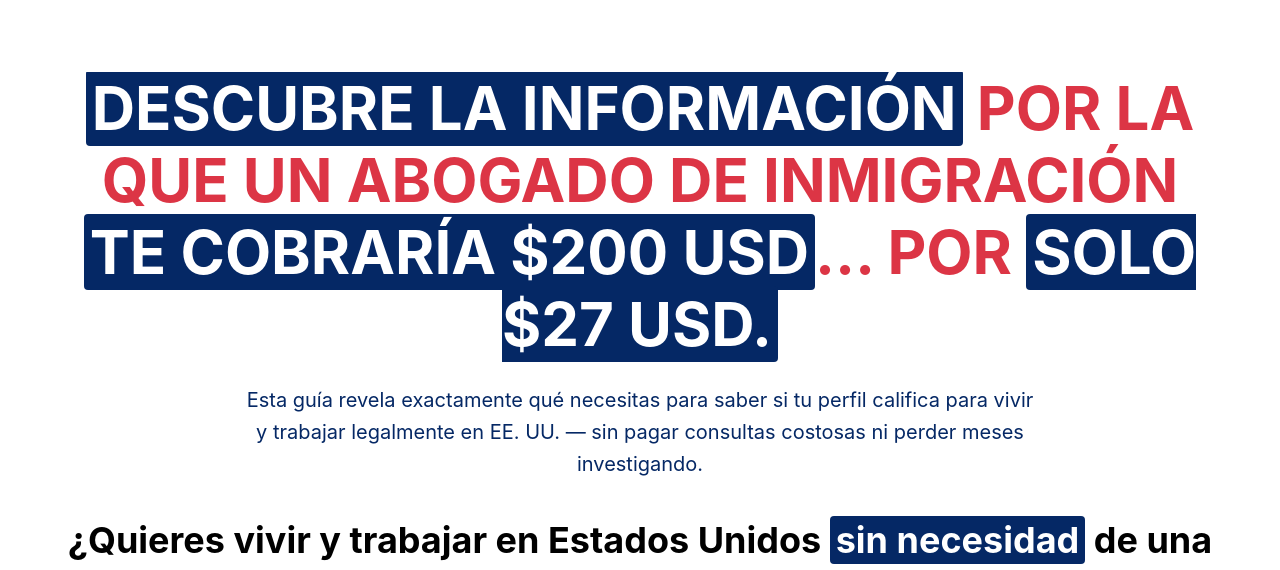
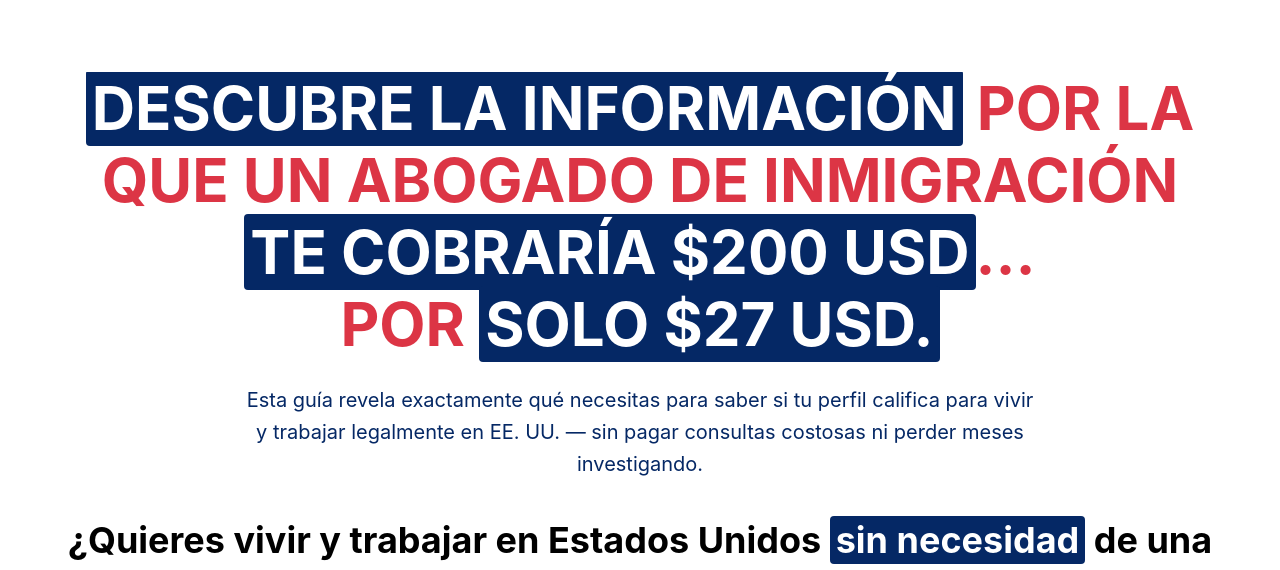
Before and after one commit to bluehatgeeks/nextstepusa, a plain HTML site: page book.html in a window 1280 px wide. Shown: the part 187-757 px from the top of the page. Drawn offline with Linux system fonts and the light colour scheme.

Commit message:
Add line break after ellipsis in heading

```diff
--- a/book.html
+++ b/book.html
@@ -1236,7 +1236,7 @@
                                             <div class="widget">
                                                 <div class="lp-text-react lp-headline-react">
                                                     <h1 class="lp-headline text-align-center font-scale-10 line-height-scale-6 headline" style="margin-bottom: 1.5rem; font-size: 3.75rem; text-transform: uppercase; line-height: 1.2;">
-                                                        <span style="color: rgba(220, 53, 69, 1);"><span style="font-family: &quot;Inter&quot;, sans-serif;"><strong><span style="background-color: rgba(5, 40, 101, 1); color: #ffffff; padding: 2px 6px; border-radius: 4px;">Descubre la información</span> por la que un abogado de inmigración <span style="background-color: rgba(5, 40, 101, 1); color: #ffffff; padding: 2px 6px; border-radius: 4px;">te cobraría $200 USD</span>… por <span style="background-color: rgba(5, 40, 101, 1); color: #ffffff; padding: 2px 6px; border-radius: 4px;">solo $27 USD.</span></strong></span></span>
+                                                        <span style="color: rgba(220, 53, 69, 1);"><span style="font-family: &quot;Inter&quot;, sans-serif;"><strong><span style="background-color: rgba(5, 40, 101, 1); color: #ffffff; padding: 2px 6px; border-radius: 4px;">Descubre la información</span> por la que un abogado de inmigración <span style="background-color: rgba(5, 40, 101, 1); color: #ffffff; padding: 2px 6px; border-radius: 4px;">te cobraría $200 USD</span>…<br> por <span style="background-color: rgba(5, 40, 101, 1); color: #ffffff; padding: 2px 6px; border-radius: 4px;">solo $27 USD.</span></strong></span></span>
                                                     </h1>
                                                     <!-- Mobile-only book thumbnail -->
                                                     <div class="mobile-book-thumbnail" style="text-align: center; margin-bottom: 1.5rem; display: flex; justify-content: center; align-items: center; background: transparent;">
```
